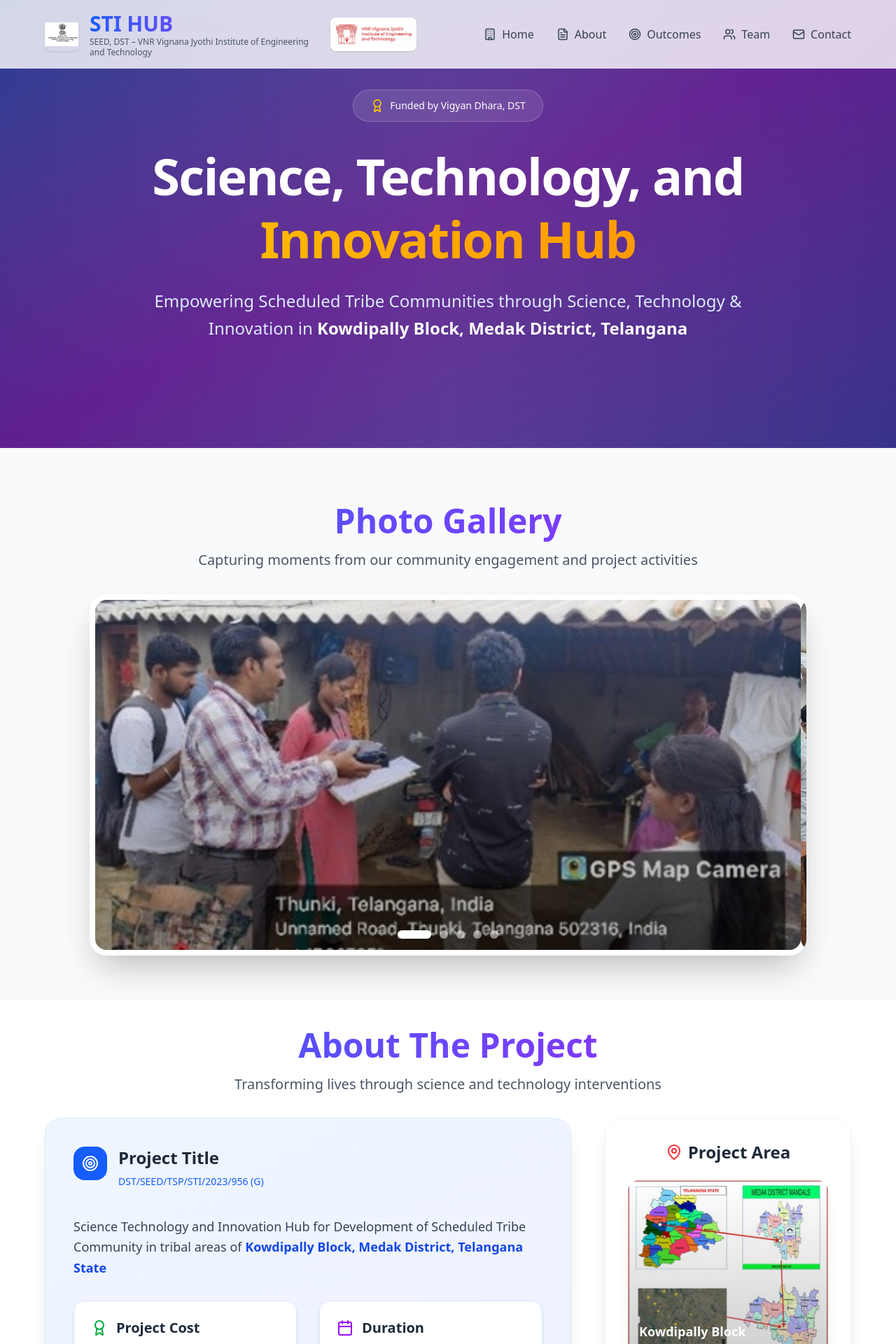
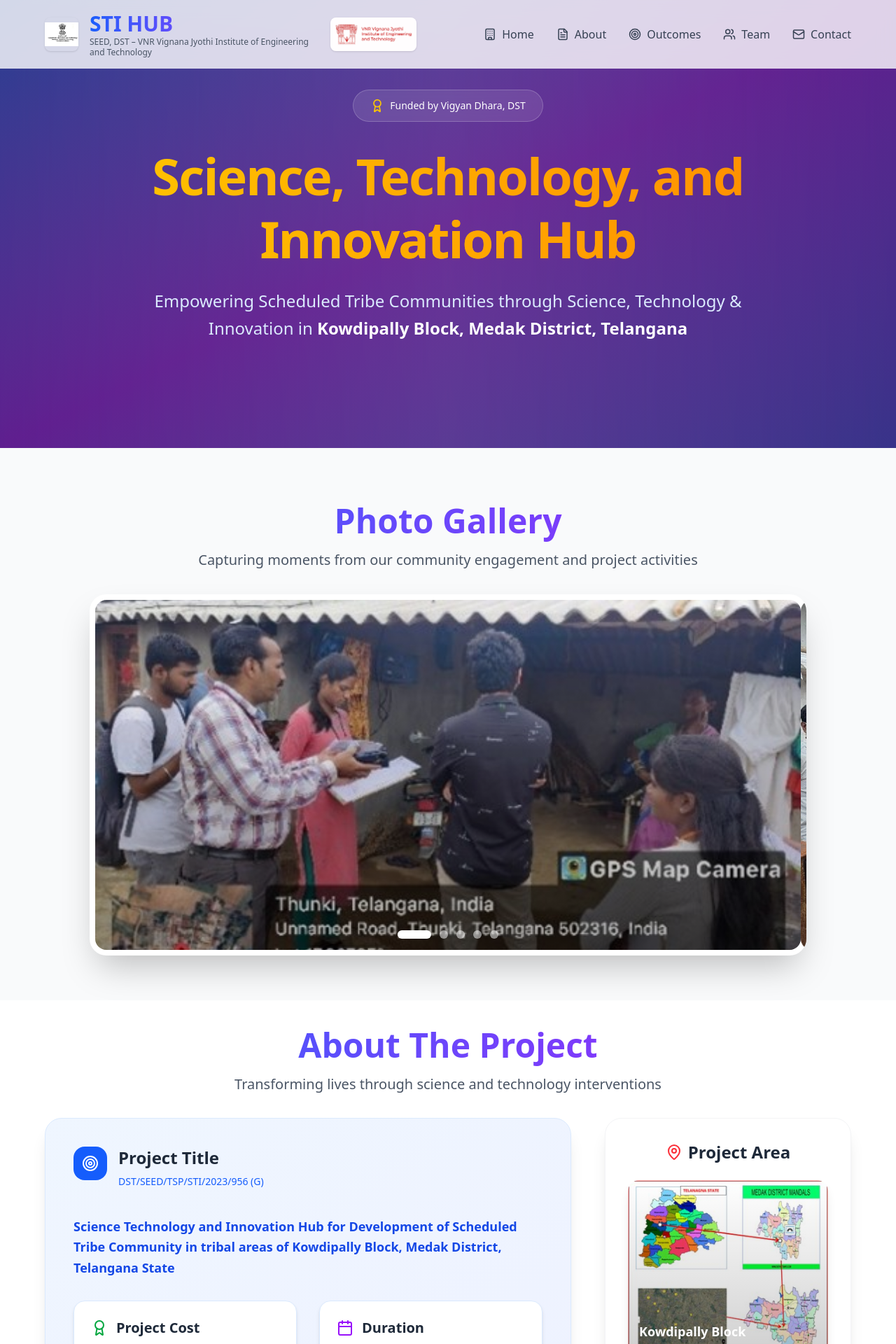
Before and after one commit to Purushotham-Prajapati/STIHUB, a React (Vite) app: page / in a window 1280 px wide. Shown: the top 1920 px of the page at 70% size. Built offline with nearby package versions, Linux system fonts and the light colour scheme.

Commit message:
Minor changes[Color changes]

```diff
--- a/src/App.jsx
+++ b/src/App.jsx
@@ -7,8 +7,7 @@ import {
 import dstLogo from './assets/dst.jpg';
 import vnrLogo from './assets/vnr1.jpg';
 import pareaImg from './assets/parea.jpg';
-import collaborationIcon from './assets/collaboration-9659.png';
-import mailIcon from './assets/mail.png';
+
 
 // Gallery Images
 import gallery1 from './assets/gallery-1.jpg';
@@ -246,7 +245,7 @@ const Hero = () => (
         <span className="text-sm font-medium">Funded by Vigyan Dhara, DST</span>
       </div>
 
-      <h1 className="text-5xl md:text-7xl font-bold tracking-tight mb-6 leading-tight">
+      <h1 className="text-5xl md:text-7xl font-bold tracking-tight mb-6 leading-tight block bg-gradient-to-r from-yellow-400 to-orange-400 bg-clip-text text-transparent">
         Science, Technology, and
         <span className="block bg-gradient-to-r from-yellow-400 to-orange-400 bg-clip-text text-transparent">
           Innovation Hub
@@ -365,7 +364,7 @@ const AboutProject = () => (
             </div>
           </div>
 
-          <p className="text-gray-700 leading-relaxed text-lg mb-8">
+          <p className=" font-semibold text-blue-700 leading-relaxed text-lg mb-8">
             Science Technology and Innovation Hub for Development of Scheduled Tribe Community in tribal areas of
             <span className="font-semibold text-blue-700"> Kowdipally Block, Medak District, Telangana State</span>
           </p>
```
